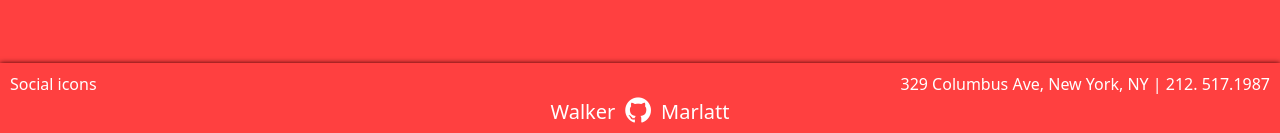
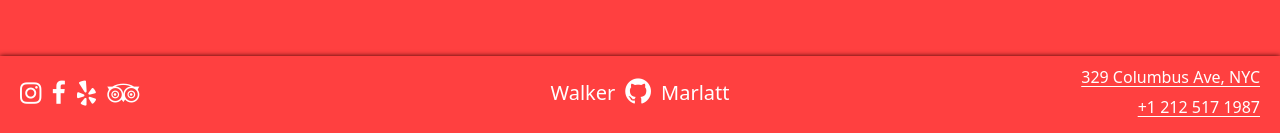
Before and after one commit to marlatte/restaurant-js-page, a plain HTML site: page index.html in a window 1280 px wide. Shown: the part 667-800 px from the top of the page. Drawn offline with Linux system fonts and the light colour scheme.

```diff
--- a/index.html
+++ b/index.html
@@ -13,6 +13,7 @@
 	</head>
 
 	<body>
+		<div id="all-content">
 			<div class="sidebar">
 				<button
 					type="button"
@@ -39,7 +40,7 @@
 				</button>
 				<p class="socials">Social icons</p>
 			</header>
-		<main id="content">
+			<main id="changing-content">
 				<div class="home">
 					<section class="hero">
 						<div class="art"></div>
@@ -109,32 +110,35 @@
 							<h1>Private Dining & Events</h1>
 							<h2>Special Events</h2>
 							<p>
-							With two levels of dining and a bar on each floor,
-							the restaurant offers seating for up to 220 guests
-							within approximately 5,000 square-footage. Upon
-							entry into the restaurant through a glass entryway
-							is a 24- seat bar for guests to enjoy a drink,
-							snack, or full dinner.
+								With two levels of dining and a bar on each
+								floor, the restaurant offers seating for up to
+								220 guests within approximately 5,000
+								square-footage. Upon entry into the restaurant
+								through a glass entryway is a 24- seat bar for
+								guests to enjoy a drink, snack, or full dinner.
 							</p>
 							<p>
-							There are multiple areas of the restaurant that can
-							host private and semi-private events as the
-							restaurant boasts two semi-private rooms that both
-							seat 20 guests, as well as the upstairs Mezzanine
-							level, which seats up to 50 and 8 at the bar.
-							Seating will be available outdoors seasonally.
+								There are multiple areas of the restaurant that
+								can host private and semi-private events as the
+								restaurant boasts two semi-private rooms that
+								both seat 20 guests, as well as the upstairs
+								Mezzanine level, which seats up to 50 and 8 at
+								the bar. Seating will be available outdoors
+								seasonally.
 							</p>
 							<h2>Cocktail Parties, Receptions, Buyouts</h2>
 							<p>
-							We are pleased to offer our services for your next
-							occasions. Book our entire restaurant for a special
-							evening, catered just for you and your guests. Let
-							us bring the ASSET experience to your wedding,
-							birthdays and other large events
+								We are pleased to offer our services for your
+								next occasions. Book our entire restaurant for a
+								special evening, catered just for you and your
+								guests. Let us bring the ASSET experience to
+								your wedding, birthdays and other large events
 							</p>
 							<p>
 								Inquire or contact us at
-							<a href="tel:+1-212-517-1987">+1 212 517 1987 </a>
+								<a href="tel:+1-212-517-1987"
+									>+1 212 517 1987
+								</a>
 							</p>
 							<div class="call-to-action">
 								<button class="inquire" type="button">
@@ -189,7 +193,9 @@
 					</article>
 					<article class="call-to-action">
 						<p>Let us host your next event</p>
-					<button class="inquire" type="button">Inquire Now</button>
+						<button class="inquire" type="button">
+							Inquire Now
+						</button>
 					</article>
 					<article class="modal">
 						<form>
@@ -211,7 +217,10 @@
 											<label for="first-name"
 												>First Name:
 											</label>
-										<input id="first-name" type="text" />
+											<input
+												id="first-name"
+												type="text"
+											/>
 										</div>
 										<div class="form-item">
 											<label for="last-name"
@@ -232,7 +241,9 @@
 									</div>
 									<div class="form-row">
 										<div class="form-item">
-										<label for="company">Company:</label>
+											<label for="company"
+												>Company:</label
+											>
 											<input id="company" type="text" />
 										</div>
 									</div>
@@ -281,7 +292,10 @@
 											<label for="party-size">
 												Party Size:
 											</label>
-										<input id="party-size" type="number" />
+											<input
+												id="party-size"
+												type="number"
+											/>
 										</div>
 										<div class="form-item">
 											<label for="date">Date:</label>
@@ -293,10 +307,15 @@
 											<label for="start-time"
 												>Start Time:</label
 											>
-										<input id="start-time" type="time" />
+											<input
+												id="start-time"
+												type="time"
+											/>
 										</div>
 										<div class="form-item">
-										<label for="end-time">End Time:</label>
+											<label for="end-time"
+												>End Time:</label
+											>
 											<input id="end-time" type="time" />
 										</div>
 									</div>
@@ -305,8 +324,8 @@
 									<h4>Extras</h4>
 									<div class="form-item">
 										<label for="extra-info">
-										Is there any additional information you
-										would like to add?
+											Is there any additional information
+											you would like to add?
 										</label>
 										<textarea
 											name="extra-info"
@@ -326,7 +345,9 @@
 											<option value="">
 												Select an option
 											</option>
-										<option value="eventup">EventUp</option>
+											<option value="eventup">
+												EventUp
+											</option>
 											<option value="instagram">
 												Instagram
 											</option>
@@ -341,7 +362,9 @@
 											</option>
 											<option value="email">Email</option>
 											<option value="other">Other</option>
-										<option value="website">Website</option>
+											<option value="website">
+												Website
+											</option>
 										</select>
 									</div>
 								</section>
@@ -352,19 +375,39 @@
 				</div>
 			</main>
 			<footer>
-			<div class="contact">
-				<p class="socials">Social icons</p>
-				<p class="address">
-					329 Columbus Ave, New York, NY | 212. 517.1987
-				</p>
+				<div class="box socials">
+					<a href="#">
+						<i class="fa fa-instagram" aria-hidden="true"></i>
+					</a>
+					<a href="#">
+						<i class="fa fa-facebook" aria-hidden="true"></i>
+					</a>
+					<a href="#">
+						<i class="fa fa-yelp" aria-hidden="true"></i>
+					</a>
+					<a href="#">
+						<i class="fa fa-tripadvisor" aria-hidden="true"></i>
+					</a>
 				</div>
-			<div class="author">
+				<div class="box author">
 					<p>Walker</p>
 					<a href="https://github.com/marlatte" target="_blank">
 						<i class="fa fa-github"></i>
 					</a>
 					<p>Marlatt</p>
 				</div>
+				<div class="box address">
+					<a
+						class="underline"
+						href="https://goo.gl/maps/1bbNQt1JpWeHJ7hb9"
+					>
+						329 Columbus Ave, NYC
+					</a>
+					<a class="underline" href="tel:+1-212-517-1987">
+						+1 212 517 1987
+					</a>
+				</div>
 			</footer>
+		</div>
 	</body>
 </html>
--- a/style.css
+++ b/style.css
@@ -64,6 +64,16 @@
 
 .hidden {
 	display: none !important;
+}
+
+.socials {
+	gap: 10px;
+	font-size: 25px;
+}
+
+a.underline {
+	text-decoration: underline 1px;
+	text-underline-offset: 3px;
 }
 
 /* ---------------     /Utilities & Universals     --------------- */
@@ -164,7 +174,7 @@
 
 /* ---------------     Main     --------------- */
 
-main {
+#changing-content {
 	margin-bottom: calc(var(--footer-height) * 1.3);
 
 	display: flex;
@@ -468,6 +478,14 @@
 		letter-spacing: 1px;
 	}
 
+	& p:nth-last-child(2) {
+		width: min(100%, 440px);
+		display: flex;
+		flex-wrap: wrap;
+		justify-content: space-between;
+		gap: 2px;
+	}
+
 	@media (min-width: 700px) {
 		--art-width: min(300px, 30%);
 
@@ -720,22 +738,17 @@
 
 footer {
 	position: fixed;
-	height: var(--footer-height);
+	bottom: 0;
+	min-height: var(--footer-height);
 	width: 100%;
-	bottom: 0;
+	padding: 10px 20px 15px;
 
 	display: flex;
-	flex-direction: column;
-	justify-content: space-between;
+	flex-direction: column-reverse;
+	gap: 10px;
 
-	padding: 10px;
 	box-shadow: 0px 0px 5px var(--accent-main-dark);
 	background-color: var(--bg-main);
-
-	& .contact {
-		display: flex;
-		justify-content: center;
-	}
 
 	& .socials {
 		display: none;
@@ -752,16 +765,29 @@
 		color: var(--text-strong);
 	}
 
+	& .address {
+		display: flex;
+		flex-direction: column;
+		align-items: center;
+		gap: 8px;
+	}
+
 	@media (min-width: 700px) {
-		& .contact {
-			flex-direction: row;
-			justify-content: space-between;
+		flex-direction: row;
+		align-items: center;
+
+		& .socials {
+			display: flex;
 		}
 
-		& .socials {
-			display: block;
+		& .address {
+			align-items: end;
 		}
 	}
+}
+
+.box {
+	flex: 1;
 }
 
 .fa.fa-github {
```
Also changed, not shown: main.js (+12 -2 lines). Lines whose indentation alone changed are shown as unchanged.
